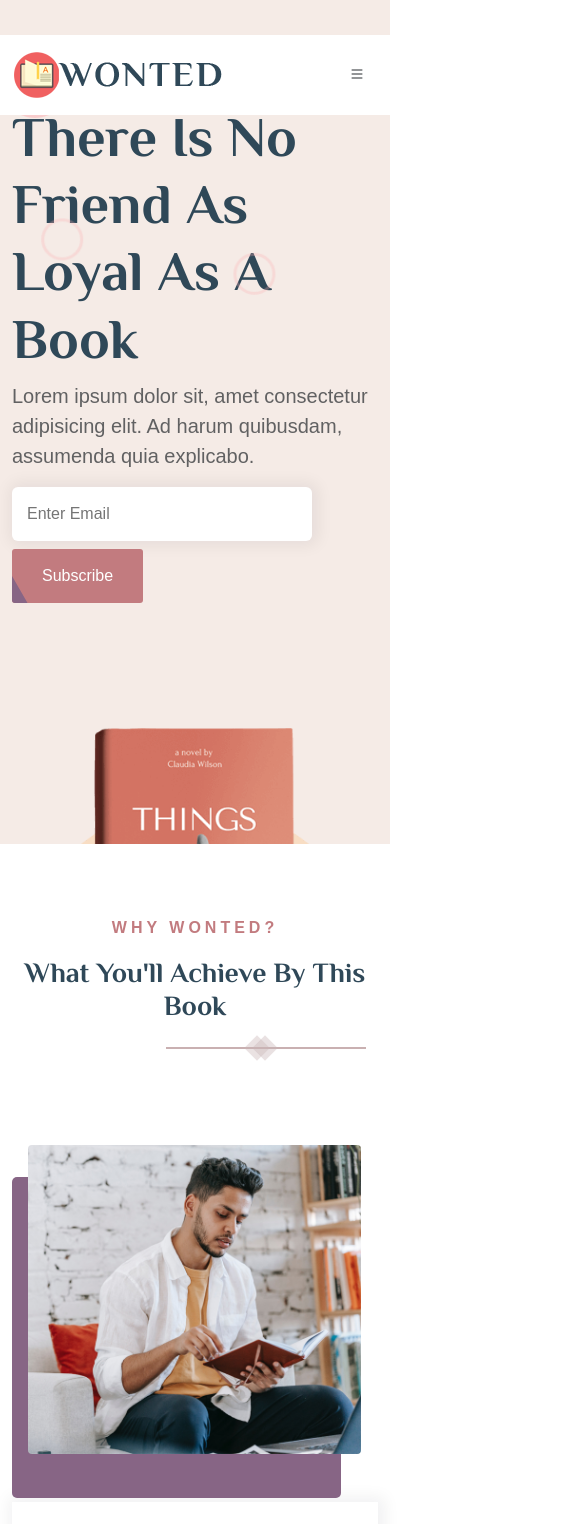
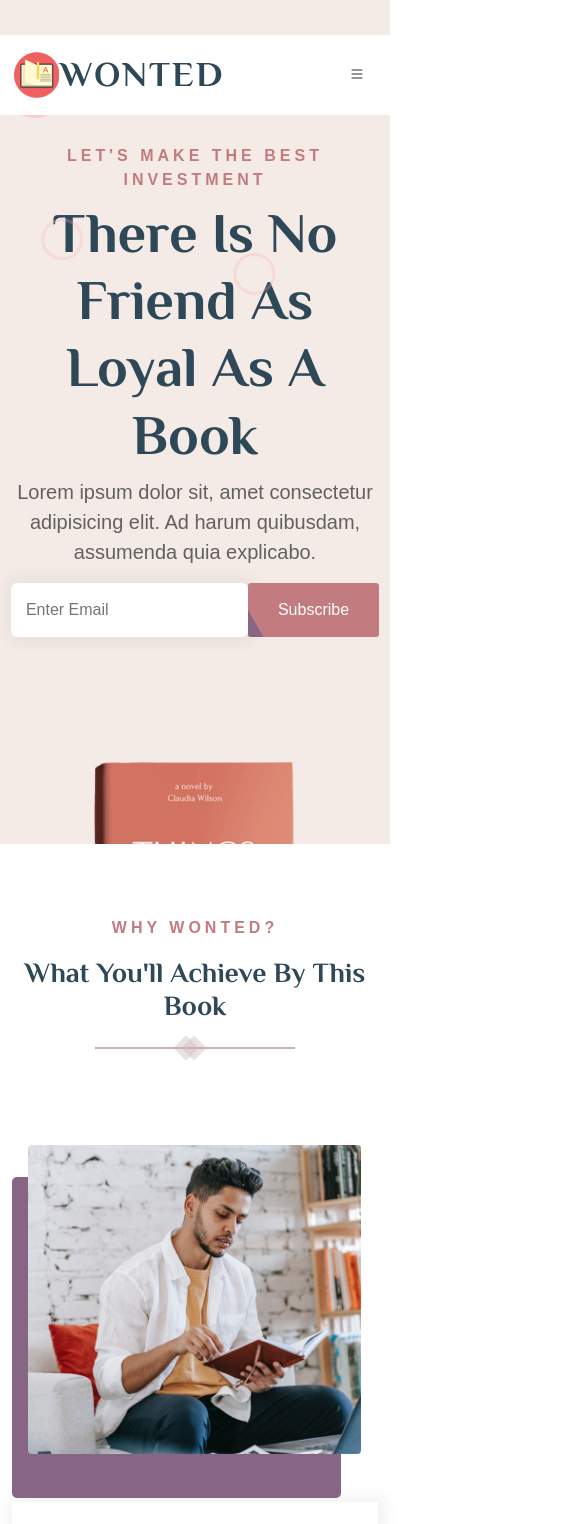
Before and after one commit to Khushbupatel05/pr-5-Bootstrap-landingpage, a React (Vite) app: page / in a window 390 px wide. Shown: the top 1524 px of the page, 562 px wide, since content can reach past the window. Built offline with nearby package versions, Linux system fonts and the light colour scheme.

Commit message:
commit for responsive

```diff
--- a/src/App.jsx
+++ b/src/App.jsx
@@ -14,7 +14,7 @@ import Author from './Components/Author';
 import Video from './Components/Video';
 import Blog from './Components/Blog';
 import Events from './Components/Events';
-import Books from './Components/Books';
+
 import Achivement from './Components/Achivement';
 
 
@@ -30,7 +30,6 @@ const App = () => {
       <Pricing />
       <Author />
       <Achivement />
-      <Books />
       <Events />
       <TestimonialSlider />
       <Video />
--- a/src/Components/Books.jsx
+++ b/src/Components/Books.jsx
@@ -1,23 +1,23 @@
-import React from 'react'
-import Sectionheading from './Sectionheading';
+// import React from 'react'
+// import Sectionheading from './Sectionheading';
 
-const Books = () => {
-    let title = "Some of other books by author.";
-    let des = " Books"
-    return (
-        <>
-            <section className='py-5 bg-color'>
-                <div className="container">
-                    <div className="row">
-                        <Sectionheading title={title} des={des} />
-                    </div>
-                    <div className="row">
+// const Books = () => {
+//     let title = "Some of other books by author.";
+//     let des = " Books"
+//     return (
+//         <>
+//             <section className='py-5 bg-color'>
+//                 <div className="container">
+//                     <div className="row">
+//                         <Sectionheading title={title} des={des} />
+//                     </div>
+//                     <div className="row">
 
-                    </div>
-                </div>
-            </section>
-        </>
-    )
-}
+//                     </div>
+//                 </div>
+//             </section>
+//         </>
+//     )
+// }
 
-export default Books
+// export default Books
--- a/src/Components/Chapter.jsx
+++ b/src/Components/Chapter.jsx
@@ -16,13 +16,9 @@ const Chapter = () => {
             </div>
           </div>
           <div className="row">
-            <div className="col-lg-6 mb-lg-0">
-              <div cl>
-                <div className="col-sm-12">
-                  <div className=' position-relative  pt-5 mt-5'>
-                    <img src="./image/hero-2.png" alt="" className='' />
-                  </div>
-                </div>
+            <div className="col-lg-6 mb-lg-0 ">
+              <div className="position-relative pt-5 mt-5">
+                <img src="./image/hero-2.png" alt="chapter image" className="img-fluid w-100" />
               </div>
             </div>
             <div className="col-lg-6 pt-5">
--- a/src/Components/Footer.jsx
+++ b/src/Components/Footer.jsx
@@ -39,23 +39,26 @@ const Footer = () => {
                                     <p>Contact Us</p>
                                 </div>
                                 <ul className="footer-text ps-0 pt-2 ">
+                                    <div>
                                         <li className="d-flex gap-2">
-                                <i class="bi bi-geo-alt-fill"></i>
+                                            <i className="bi bi-geo-alt-fill" />
                                             <p className="use-link">San Fransisco CA 94107,US</p>
                                         </li>
                                         <li className="d-flex gap-2">
-                                <i class="bi bi-envelope-fill"></i>
+                                            <i className="bi bi-envelope-fill" />
                                             <p>wonted@gmail.com</p>
                                         </li>
                                         <li className="d-flex gap-2">
-                                <i class="bi bi-telephone-fill"></i>
+                                            <i className="bi bi-telephone-fill" />
                                             +123 345123 556
                                         </li>
+                                    </div>
+
                                 </ul>
                                 <ul className='social-icon d-flex gap-2 align-items-center ps-0  mt-3'>
                                     <li className='contact-icon'><i className="bi bi-facebook" /></li>
                                     <li className='contact-icon'><i className="bi bi-twitter" /></li>
-                            <li className='contact-icon'><i class="bi bi-instagram"></i></li>
+                                    <li className='contact-icon'><i className="bi bi-instagram"></i></li>
                                     <li className='contact-icon'><i className="bi bi-whatsapp" /></li>
                                 </ul>
                             </div>
--- a/src/Components/Header.jsx
+++ b/src/Components/Header.jsx
@@ -29,7 +29,7 @@ const Header = () => {
                 <li className='nav-link'>Contact</li>
               </ul>
             </nav>
-            <Button className="d-flex d-lg-none" variant="white" onClick={handleShow}>
+            <Button className="d-flex d-lg-none " variant="white" onClick={handleShow}>
               <i className="bi bi-list"></i>
             </Button>
           </div>
--- a/src/Components/Home.jsx
+++ b/src/Components/Home.jsx
@@ -4,7 +4,7 @@ import Button from './Button';
 const Home = () => {
   return (
     <div className="hero-section vh-100 py-5 position-relative">
-      {/* Decorative Circles */}
+
       <div>
         <div className="circle x1" />
         <div className="circle x2" />
@@ -15,10 +15,11 @@ const Home = () => {
 
       <div className="container">
         <div className="row align-items-center vh-100">
-          {/* Text Column */}
-          <div className="col-lg-6 mb-4 mb-lg-0">
+
+
+          <div className="col-lg-6 mb-4 mb-lg-0 pt-5 pt-lg-0 text-center text-lg-start">
             <div className="mb-5 pb-5">
-              <div className="text-uppercase ps-1 pe-1 home-text fs-6">
+              <div className="text-uppercase ps-1 pe-1 home-text fs-6 mb-lg-0 pt-5 pt-lg-0">
                 Let's make the best investment
               </div>
               <h1 className="text-capitalize mt-2 text-heading">
@@ -28,31 +29,19 @@ const Home = () => {
                 Lorem ipsum dolor sit, amet consectetur adipisicing elit. Ad harum quibusdam, assumenda quia explicabo.
               </p>
 
-
-              <div className="d-flex flex-column flex-sm-row align-items-start align-items-sm-center">
-                <input
-                  type="email"
-                  name="email"
-                  placeholder="Enter Email"
-                  className="input rounded mb-2 mb-sm-0"
-                />
-                <Button btnName="Subscribe" />
+              <div className="d-flex  flex-sm-row align-items-center justify-content-center justify-content-sm-start">
+                <input  type="email" name="email" placeholder="Enter Email" className="input rounded  mb-sm-0 "  />
+                <Button btnName="Subscribe" className=""/>
               </div>
             </div>
           </div>
 
-
           <div className="col-lg-6 text-center">
             <div className="mb-5 pb-5">
               <img src="image/hero.png" alt="hero" className="img-fluid" />
-              {/* <div class="images-badge">
-                  <span>
-                    <span class="hero__images--badge--text1">NY</span>
-                    <span class="hero__images--badge--text2">best seller</span>
-                  </span>
-                </div> */}
             </div>
           </div>
+
         </div>
       </div>
     </div>
--- a/src/index.css
+++ b/src/index.css
@@ -134,45 +134,42 @@ header {
   font-family: "Philosopher", sans-serif;
   font-weight: 700;
 }
-.menu{
-       position: relative;
-    transition: all 0.2s linear;
-    border-bottom: 1px solid transparent;
-    margin-left: 15px;
-
-}
-
-
 .nav-link {
   position: relative;
   cursor: pointer;
   padding-bottom: 5px;
   color: #000;
   font-weight: 500;
+  transition: all 0.3s ease;
 }
 
 
 .nav-link::after {
   content: "";
   position: absolute;
-  left: 50%;
-  bottom: -28px;
+  left: 20px;
+  bottom: -6px;
   transform: translateX(-50%);
-  width: 30px;
+  width: 45px;
   height: 2px;
   background: #c27b7f;
   opacity: 0;
   transition: opacity 0.4s cubic-bezier(0.3, 0.1, 0.58, 1);
+}
 
-}
 .nav-link:hover {
   color: #c27b7f !important;
 }
 
 .nav-link:hover::after {
   opacity: 1;
+}
 
+.offcanvas .nav-link {
+  margin-bottom: 20px;
+  text-align: left;
 }
+
 
 
 .hero-section {
@@ -224,7 +221,9 @@ header {
   border-style: solid;
   border-color: #793c3f;
   opacity: 0.4;
-  left: 42%;
+  position: relative;
+  margin: 0 auto;
+  left: auto;
 }
 
 .section-divider::before {
```
Also changed, not shown: public/image/cover-1.jpg (added). Lines whose indentation alone changed are shown as unchanged.
